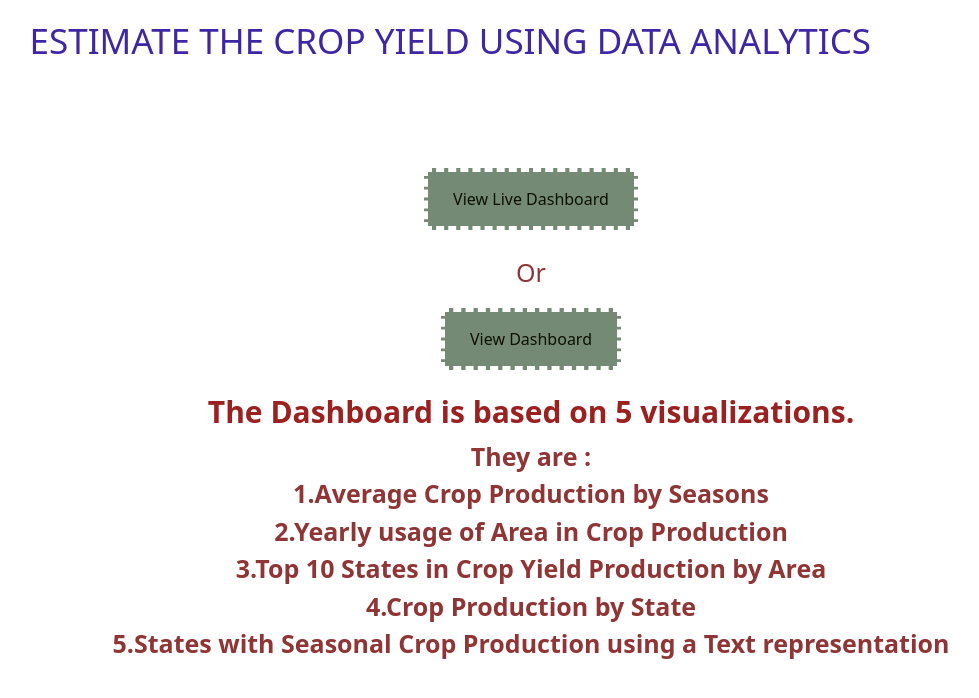
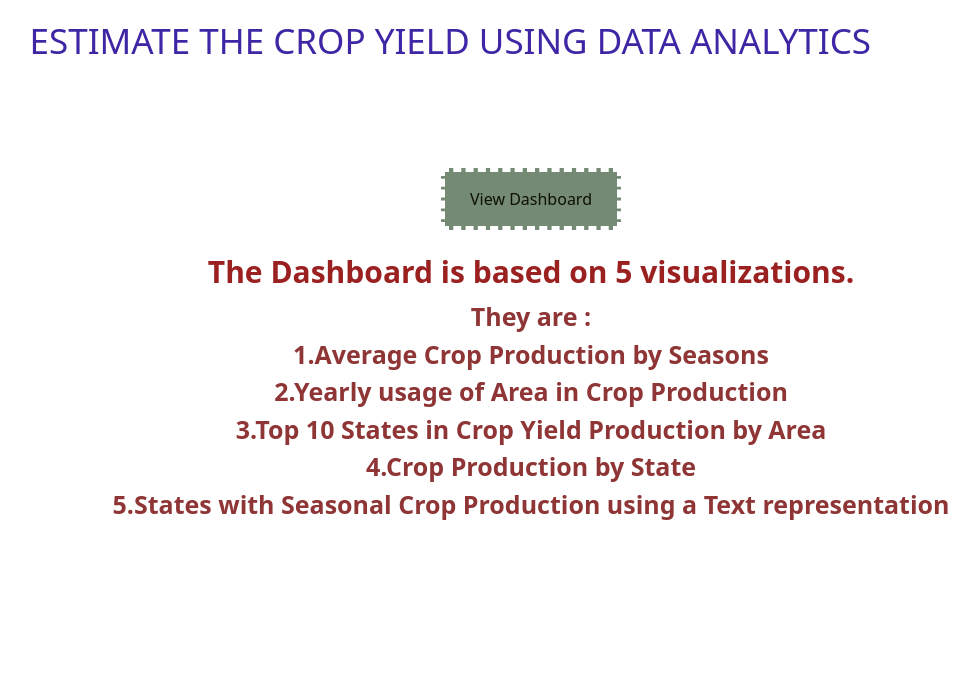
Before and after one commit to joshihsoj/ECUDA, a plain HTML site: page Dashboard.html in a window 1280 px wide. Shown: the whole page, without its empty margins (109-1088 px from the left). Drawn offline with nearby package versions, Linux system fonts and the light colour scheme.

Commit message:
Update Dashboard.html

```diff
--- a/Dashboard.html
+++ b/Dashboard.html
@@ -52,8 +52,7 @@
                 <br>
                 <h2>ESTIMATE THE CROP YIELD USING DATA ANALYTICS</h2><br><br>
                 <center>
-					<a href="https://us3.ca.analytics.ibm.com/bi/?perspective=dashboard&pathRef=.my_folders%2FDashboard%2FEstimate%2BCrop%2BYield%2BUsing%2BData%2BAnalytics&action=view&mode=dashboard&subView=model000001840e8a4ad7_00000002" target="_self">View Live Dashboard</a><br><br>
-					<p>Or</p>
+
 					<a href="https://drive.google.com/file/d/1oG7L7UjUBcWpfH_L_-wTNHoLVGxmPRGv/view?usp=share_link" target="_self">View Dashboard</a><br><br>
 						<h4>
 							<strong>The Dashboard is based on 5 visualizations.<br>
```
